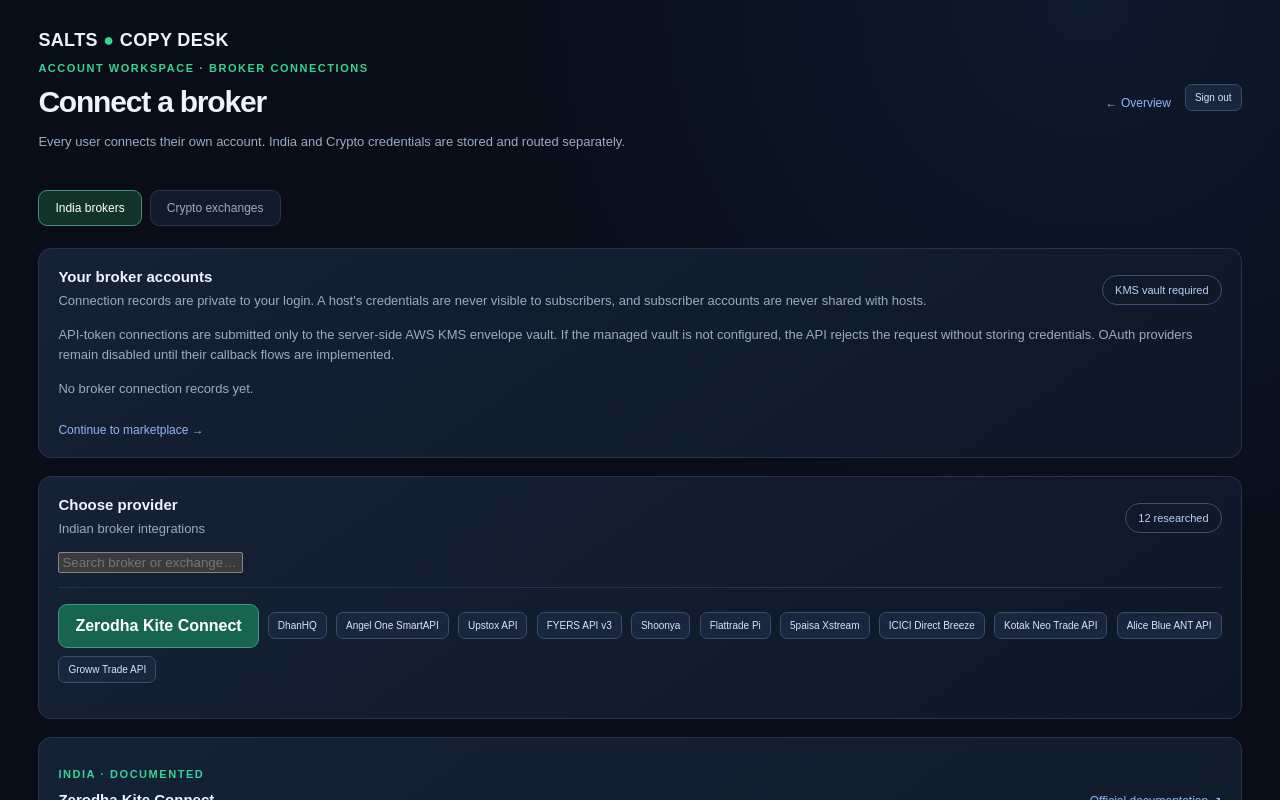
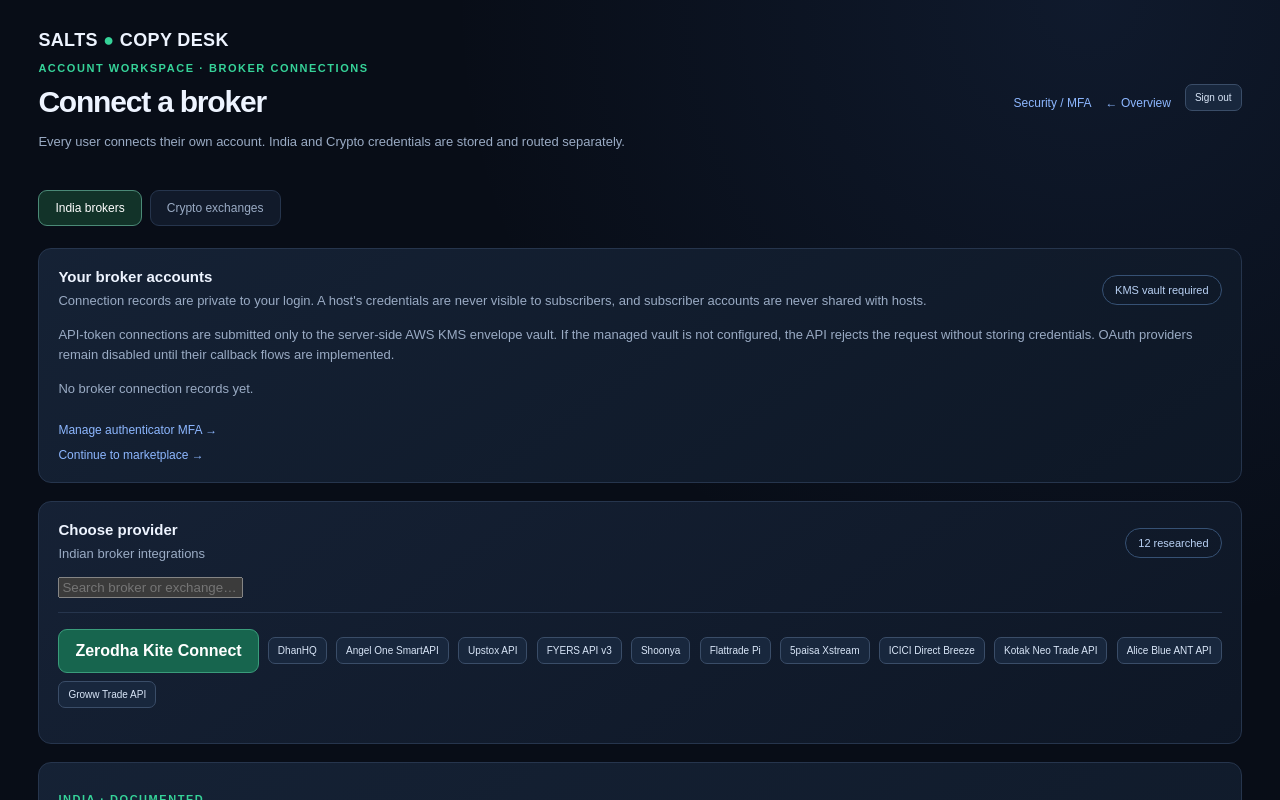
Before and after one commit to undaviyabrijesh-sys/Copytrading-by-Salts, a Next.js app in the folder apps/web/: page /connections in a window 1280 px wide. Shown: the top 800 px of the page. Built offline with nearby package versions, Linux system fonts and the light colour scheme; no server answers.

Commit message:
Link broker connection centre to account MFA settings

```diff
--- a/apps/web/app/connections/page.tsx
+++ b/apps/web/app/connections/page.tsx
@@ -61,9 +61,9 @@ export default function ConnectionsPage() {
     finally { setSaving(false); }
   }
   return <main className="admin-wrap">
-    <header className="admin-header"><div><div className="brand">SALTS <span>●</span> COPY DESK</div><p className="eyebrow">ACCOUNT WORKSPACE · BROKER CONNECTIONS</p><h1>Connect a broker</h1><p className="sub">Every user connects their own account. India and Crypto credentials are stored and routed separately.</p></div><div className="header-actions"><a className="text-link" href="/">← Overview</a><LogoutButton /></div></header>
+    <header className="admin-header"><div><div className="brand">SALTS <span>●</span> COPY DESK</div><p className="eyebrow">ACCOUNT WORKSPACE · BROKER CONNECTIONS</p><h1>Connect a broker</h1><p className="sub">Every user connects their own account. India and Crypto credentials are stored and routed separately.</p></div><div className="header-actions"><a className="text-link" href="/security">Security / MFA</a><a className="text-link" href="/">← Overview</a><LogoutButton /></div></header>
     <div className="market-switch"><button className={market==="INDIA"?"market selected":"market"} onClick={()=>{setMarket("INDIA");setSelected("ZERODHA");}}>India brokers</button><button className={market==="CRYPTO"?"market selected":"market"} onClick={()=>{setMarket("CRYPTO");setSelected("DELTA_INDIA");}}>Crypto exchanges</button></div>
-    <section className="card"><div className="section-head"><div><h2>Your broker accounts</h2><p className="sub">Connection records are private to your login. A host's credentials are never visible to subscribers, and subscriber accounts are never shared with hosts.</p></div><span className="pill">KMS vault required</span></div><p className="sub">API-token connections are submitted only to the server-side AWS KMS envelope vault. If the managed vault is not configured, the API rejects the request without storing credentials. OAuth providers remain disabled until their callback flows are implemented.</p>{connections.length===0 ? <p className="sub">No broker connection records yet.</p> : <div className="table-wrap"><table><thead><tr><th>Provider</th><th>Workspace</th><th>Status</th><th>Added</th><th></th></tr></thead><tbody>{connections.map(connection=><tr key={connection.id}><td>{connection.provider} · {connection.label}</td><td>{connection.market}</td><td>{connection.status}</td><td>{new Date(connection.createdAt).toLocaleString()}</td><td><button className="quiet-button" onClick={()=>void removeConnection(connection.id)}>Disconnect</button></td></tr>)}</tbody></table></div>}<a className="text-link" href="/marketplace">Continue to marketplace →</a></section>
+    <section className="card"><div className="section-head"><div><h2>Your broker accounts</h2><p className="sub">Connection records are private to your login. A host's credentials are never visible to subscribers, and subscriber accounts are never shared with hosts.</p></div><span className="pill">KMS vault required</span></div><p className="sub">API-token connections are submitted only to the server-side AWS KMS envelope vault. If the managed vault is not configured, the API rejects the request without storing credentials. OAuth providers remain disabled until their callback flows are implemented.</p>{connections.length===0 ? <p className="sub">No broker connection records yet.</p> : <div className="table-wrap"><table><thead><tr><th>Provider</th><th>Workspace</th><th>Status</th><th>Added</th><th></th></tr></thead><tbody>{connections.map(connection=><tr key={connection.id}><td>{connection.provider} · {connection.label}</td><td>{connection.market}</td><td>{connection.status}</td><td>{new Date(connection.createdAt).toLocaleString()}</td><td><button className="quiet-button" onClick={()=>void removeConnection(connection.id)}>Disconnect</button></td></tr>)}</tbody></table></div>}<a className="text-link" href="/security">Manage authenticator MFA →</a><br/><a className="text-link" href="/marketplace">Continue to marketplace →</a></section>
     <section className="card">
       <div className="section-head"><div><h2>Choose provider</h2><p className="sub">{market==="INDIA"?"Indian broker integrations":"Crypto exchange integrations"}</p></div><span className="pill">{list.length} researched</span></div>
       <input aria-label="Search providers" placeholder="Search broker or exchange…" value={query} onChange={e=>setQuery(e.target.value)} />
```
